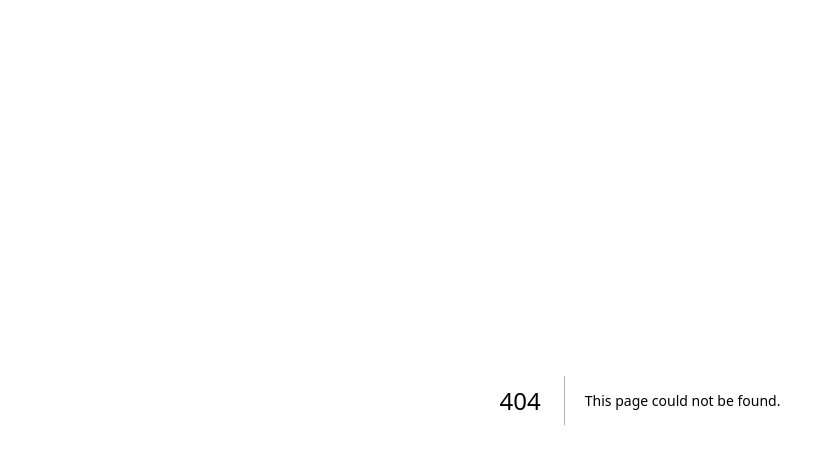
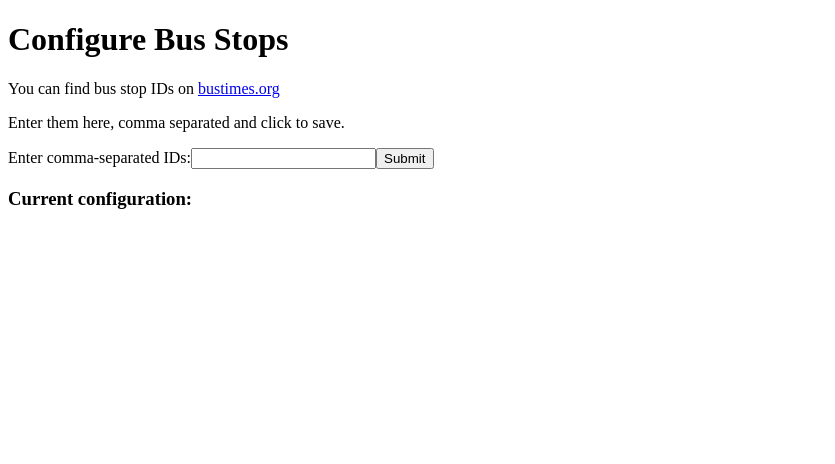
Before and after one commit to ukslim/my-bus-stops, a Next.js app: page /config in a window 1280 px wide. Before the commit this address had no page. Shown: the top 464 px of the page, without its empty margins (0-835 px from the left). Built offline with nearby package versions, Linux system fonts and the light colour scheme.

Commit message:
Fix config page

```diff
--- a/app/page.tsx
+++ b/app/page.tsx
@@ -32,9 +32,8 @@ export default function Home() {
           <BusStop key={id} busStopId={id} refreshTrigger={refreshTrigger} />
         ))}
       </div>
-      <Link href="/config">
-        {/* biome-ignore lint/a11y/useValidAnchor: NextJS innit */}
-        <a className="text-blue-500">Configure Bus Stops</a>
+      <Link href="/config" className="text-blue-500">
+        Configure Bus Stops
       </Link>
     </main>
   );
--- /dev/null
+++ b/pages/config.tsx
@@ -0,0 +1,37 @@
+"use client";
+import { useEffect, useState } from 'react';
+
+export default function Home() {
+    const [ids, setIds] = useState('');
+    const [current, setCurrent] = useState([] as string[]);
+
+    useEffect(() => {
+        const data = localStorage.getItem('config');
+        setCurrent(data ? JSON.parse(data) : []);
+    }, []);
+
+    const handleSubmit = (event: React.FormEvent<HTMLFormElement>) => {
+        event.preventDefault();
+        const idArray: string[] = ids.split(',').map(id => id.trim());
+        const asJson = JSON.stringify(idArray);
+        localStorage.setItem('config', asJson);
+        setCurrent(idArray);
+    };
+
+    return (
+        <div>
+            <h1>Configure Bus Stops</h1>
+            <p>You can find bus stop IDs on <a href="https://bustimes.org">bustimes.org</a></p>
+            <p>Enter them here, comma separated and click to save.</p>
+            <form onSubmit={handleSubmit}>
+                <label>
+                    Enter comma-separated IDs:
+                    <input type="text" value={ids} onChange={(e) => setIds(e.target.value)} />
+                </label>
+                <input type="submit" value="Submit" />
+            </form>
+            <h3>Current configuration:</h3>
+            <pre>{current.join(', ')}</pre>
+        </div>
+    );
+}
```
